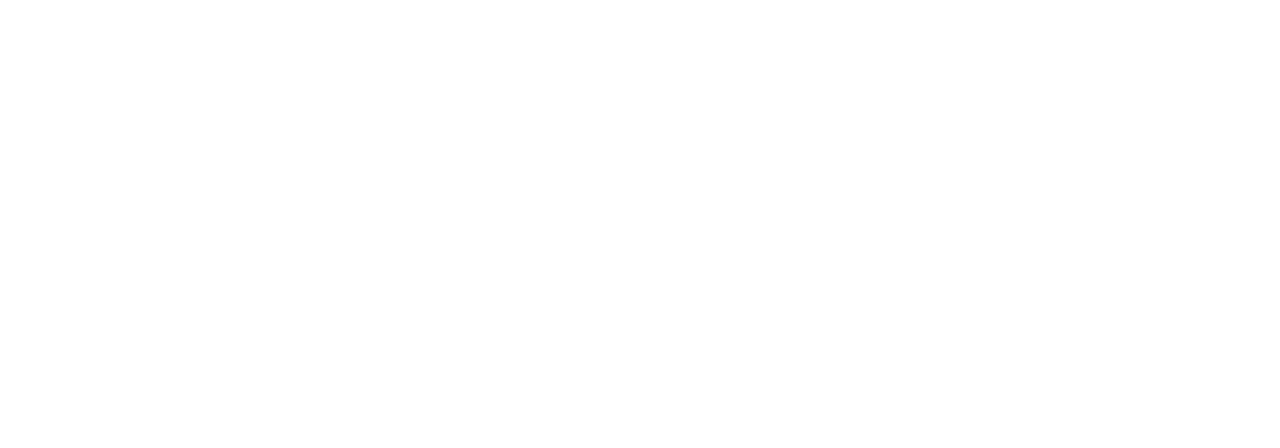
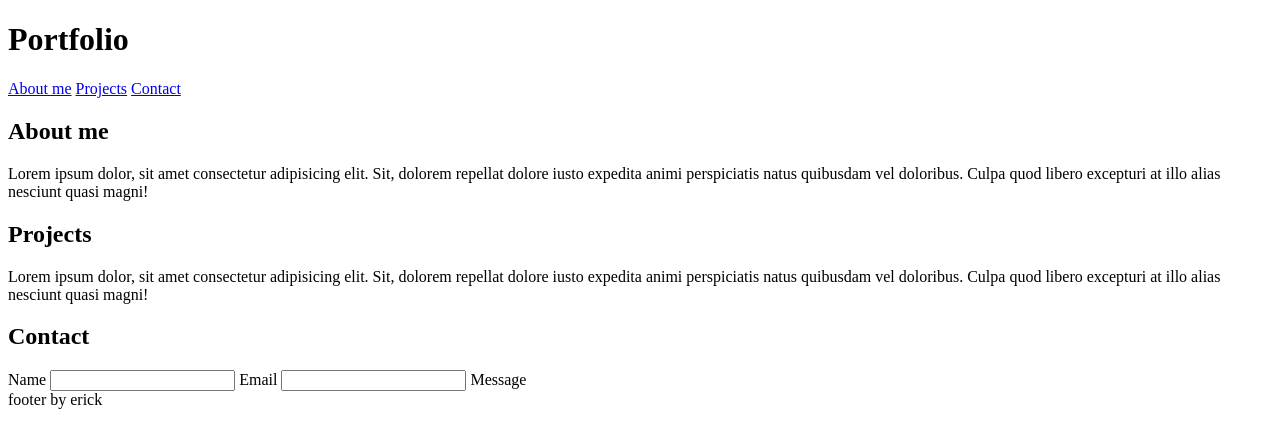
Before and after one commit to efierr/Portfolio, a plain HTML site: page index.html in a window 1280 px wide. Drawn offline with Linux system fonts and the light colour scheme.

Commit message:
adding index to commit

```diff
--- a/index.html
+++ b/index.html
@@ -1,11 +1,35 @@
 <!DOCTYPE html>
 <html lang="en">
 <head>
-  <meta charset="UTF-8">
-  <meta name="viewport" content="width=device-width, initial-scale=1.0">
-  <title>Document</title>
+  <Header>
+    <h1>Portfolio</h1>
+  </Header>
 </head>
 <body>
-
+  <nav>
+    <a href="#">About me</a>
+    <a href="#">Projects</a>
+    <a href="#">Contact</a>
+  </nav>
+  <main>
+    <section>
+      <h2>About me</h2>
+      <p>Lorem ipsum dolor, sit amet consectetur adipisicing elit. Sit, dolorem repellat dolore iusto expedita animi perspiciatis natus quibusdam vel doloribus. Culpa quod libero excepturi at illo alias nesciunt quasi magni!</p>
+      </section>
+      <section>
+        <h2>Projects</h2>
+        <p>Lorem ipsum dolor, sit amet consectetur adipisicing elit. Sit, dolorem repellat dolore iusto expedita animi perspiciatis natus quibusdam vel doloribus. Culpa quod libero excepturi at illo alias nesciunt quasi magni!</p>
+        </section>
+        <h2>Contact</h2>
+        <form action="">
+          <label for="name">Name</label>
+          <input type="text" id="name" name="name">
+          <label for="email">Email</label>
+          <input type="email" id="email" name="email">
+          <label for="message">Message</label>
+        </form>
+      </section>
+  </main>
+  <footer>footer by erick</footer>
 </body>
 </html>
```
